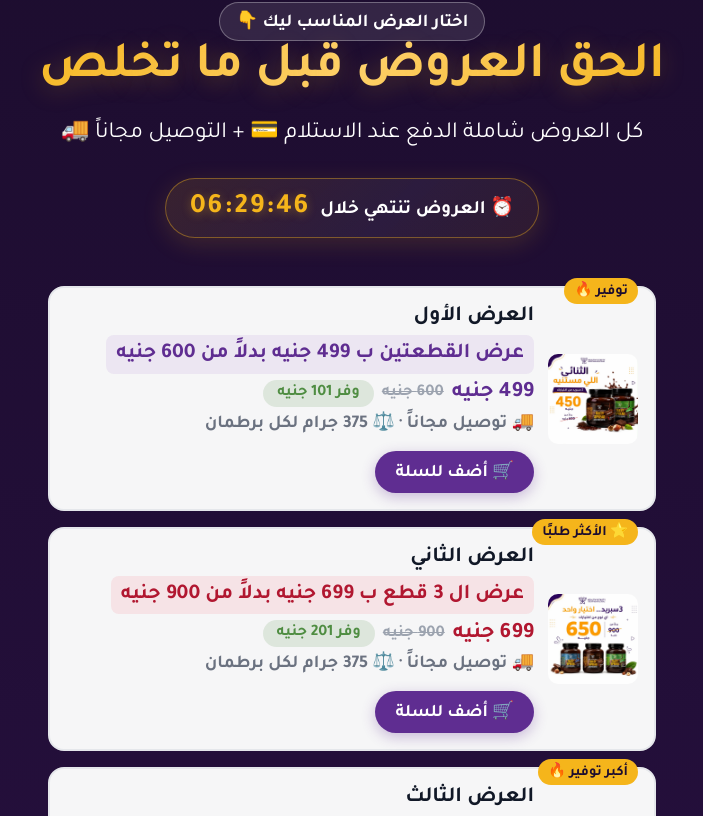
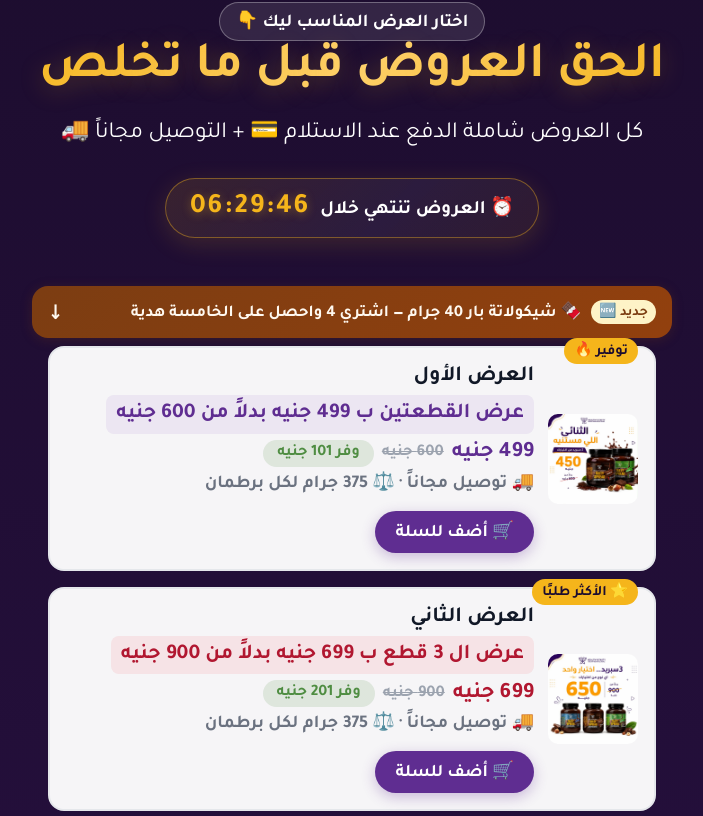
Before and after one commit to mostafaelnemer/healty-spread-landing-page, a React (Vite) app: page / in a window 1280 px wide. Shown: the part 1100-1916 px from the top of the page, without its empty margins (288-991 px from the left). Built offline with nearby package versions, Linux system fonts and the light colour scheme; no server answers.

Commit message:
add choco bar announcement: promo bar + teaser banner

```diff
--- a/src/App.jsx
+++ b/src/App.jsx
@@ -40,6 +40,8 @@ function Header({ brand, nav }) {
     <>
       <div className="promo-bar">
         <span>🚚 توصيل مجاناً</span>
+        <span>•</span>
+        <span>🍫 جديد: شيكولاتة بار</span>
         <span>•</span>
         <span>Healthy Spread بدون سكر مضاف</span>
         <span>•</span>
--- a/src/components/OffersSection.jsx
+++ b/src/components/OffersSection.jsx
@@ -86,6 +86,12 @@ export default function OffersSection({ intro, offers, onCheckout }) {
           <CountdownTimer />
         </div>
 
+        <a href="#choco-offers" className="choco-teaser-banner">
+          <span className="choco-teaser-new">جديد 🆕</span>
+          <span className="choco-teaser-text">🍫 شيكولاتة بار 40 جرام — اشتري 4 واحصل على الخامسة هدية</span>
+          <span className="choco-teaser-arrow">↓</span>
+        </a>
+
         <div className="bundle-list">
           {offers.map((offer, index) => {
             const qty = cart[offer.id] || 0;
@@ -103,7 +109,7 @@ export default function OffersSection({ intro, offers, onCheckout }) {
             return (
               <React.Fragment key={offer.id}>
                 {isFirstChoco && (
-                  <div className="offers-divider">
+                  <div className="offers-divider" id="choco-offers">
                     <span>أو جرب الجديد 🍫</span>
                   </div>
                 )}
--- a/src/styles.css
+++ b/src/styles.css
@@ -769,6 +769,54 @@ h3 {
   background: #e5e7eb;
 }
 
+/* ── Choco bar teaser banner ── */
+.choco-teaser-banner {
+  display: flex;
+  align-items: center;
+  gap: 10px;
+  max-width: 640px;
+  margin: 0 auto 8px;
+  padding: 12px 16px;
+  border-radius: var(--radius);
+  background: linear-gradient(135deg, #7c3d12 0%, #92400e 100%);
+  color: #fff9f0;
+  text-decoration: none;
+  font-size: 0.83rem;
+  font-weight: 700;
+  box-shadow: 0 2px 12px rgba(124, 61, 18, 0.25);
+  transition: box-shadow 0.2s ease, transform 0.2s ease;
+}
+
+.choco-teaser-banner:hover {
+  box-shadow: 0 4px 20px rgba(124, 61, 18, 0.35);
+  transform: translateY(-1px);
+}
+
+.choco-teaser-new {
+  flex-shrink: 0;
+  padding: 2px 8px;
+  border-radius: 50px;
+  background: #fef3c7;
+  color: #7c3d12;
+  font-size: 0.7rem;
+  font-weight: 900;
+}
+
+.choco-teaser-text {
+  flex: 1;
+}
+
+.choco-teaser-arrow {
+  flex-shrink: 0;
+  font-size: 1rem;
+  animation: bounceDown 1.2s ease infinite;
+}
+
+@keyframes bounceDown {
+  0%, 100% { transform: translateY(0); }
+  50%       { transform: translateY(4px); }
+}
+
 /* ── Choco bar offer card subtle distinction ── */
 .bundle-row--choco {
   background: linear-gradient(135deg, #fdf6ee 0%, #fff 70%);
```
